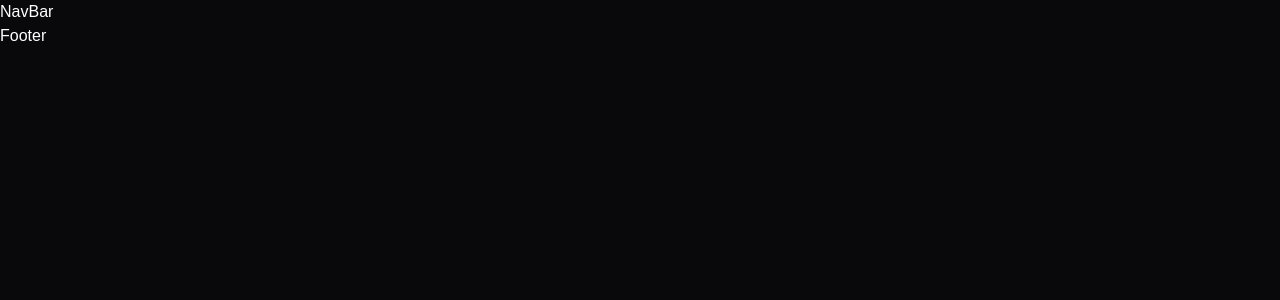
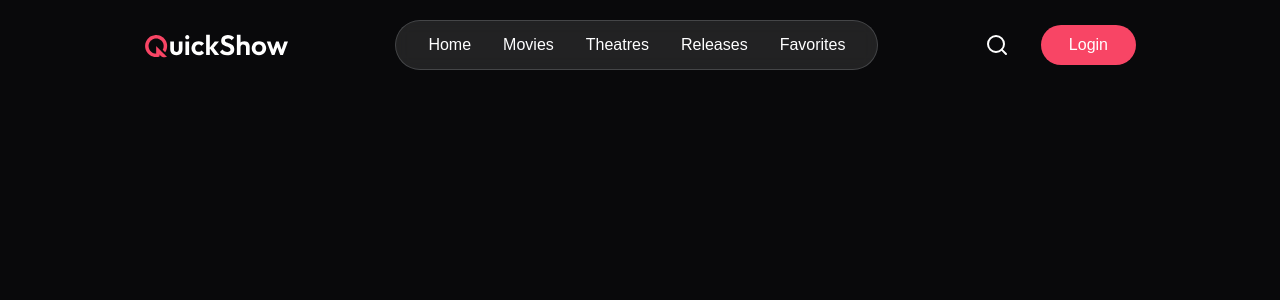
Before and after one commit to balakrishram/movie-ticket-booking-app, a React app: page /favorites in a window 1280 px wide. Shown: the top 300 px of the page. Built offline with nearby package versions, Linux system fonts and the light colour scheme; the HTML template or start-up script is replaced by a standard one.

Commit message:
created navbar

```diff
--- a/src/components/Footer.jsx
+++ b/src/components/Footer.jsx
@@ -1,5 +1,5 @@
 export function Footer(){
   return(
-    <>Footer</>
+    <></>
   )
 }
--- a/src/components/NavBar.jsx
+++ b/src/components/NavBar.jsx
@@ -1,5 +1,29 @@
+import { Link } from "react-router-dom"
+import { assets } from '../assets/assets'
+import { MenuIcon, SearchIcon, XIcon } from "lucide-react"
+import { useState } from "react"
 export function NavBar(){
+  const [ isOpen,setIsOpen ] = useState(false);
   return(
-    <h3>NavBar</h3>
+    <div className="fixed top-0 left-0 z-50 w-full flex items-center justify-between px-6 md:px-16 lg:px-36 py-5">
+
+      <Link to='/' className="max-md:flex-1"><img src={assets.logo}/></Link>
+
+      <div className={`max-md:absolute max-md:top-0 max-md:left-0 max-md:font-medium max-md:text-lg z-50 flex flex-col md:flex-row items-center max-md:justify-center gap-8 md:px-8 py-3 max-md:h-screen md:rounded-full backdrop-blur bg-black/70 md:bg-white/10 md:border border-gray-300/20 overflow-hidden transition-[width] duration-300 ${isOpen ?'max-md:w-full' : 'max-md:w-0'} `}>
+
+        <XIcon className="md:hidden absolute top-6 right-6 w-6 h-6 cursor-pointer"  onClick={()=>setIsOpen(!isOpen)} />
+        <Link to='/'onClick={()=>{scrollTo(0,0),setIsOpen(false)}}>Home</Link>
+        <Link to='/movies' onClick={()=>{scrollTo(0,0),setIsOpen(false)}}>Movies</Link>
+        <Link to='/' onClick={()=>{scrollTo(0,0),setIsOpen(false)}}>Theatres</Link>
+        <Link to='/' onClick={()=>{scrollTo(0,0),setIsOpen(false)}}>Releases</Link>
+        <Link to='/favorites' onClick={()=>{scrollTo(0,0),setIsOpen(false)}}>Favorites</Link>
+      </div>
+
+      <div className="flex items-center gap-8">
+        <SearchIcon className="max-md:hidden w-6 h-6 cursor-pointer"/>
+        <button className="px-4 py-1 sm:px-7 sm:py-2 bg-primary hover:bg-primary-dull transition rounded-full font-medium cursor-pointer">Login</button>
+      </div>
+      <MenuIcon className="max-md:ml-4 md:hidden w-8 h-8 cursor-pointer"  onClick={()=>setIsOpen(!isOpen)} />
+    </div>
   )
 }
--- a/src/index.css
+++ b/src/index.css
@@ -1,18 +1,18 @@
 @import "tailwindcss";
 @import url('https://fonts.googleapis.com/css2?family=Outfit:wght@100..900&display=swap');
 
-@theme{
+@theme {
   --color-primary: #F84565;
   --color-primary-dull: #D63854;
 }
 
-*{
+* {
   font-family: "Outfit", sans-serif;
   scrollbar-width: thin;
   scrollbar-color: #787777 #1e1e1e;
 }
 
-body{
+body {
   color: white;
   background-color: #09090B;
 }
```
